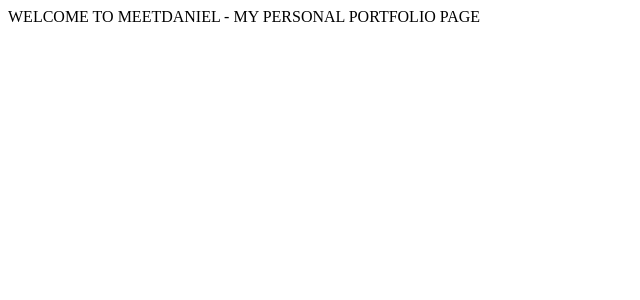
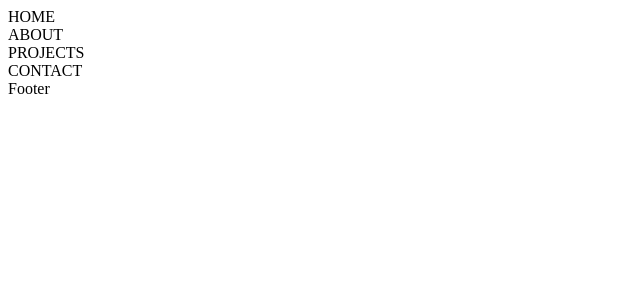
Before and after one commit to R4xx4r/meet-daniel, a Vue app: page / in a window 1280 px wide. Shown: the top 300 px of the page, without its empty margins (0-640 px from the left). Built offline with nearby package versions, Linux system fonts and the light colour scheme.

Commit message:
add sections with placeholder text

```diff
--- a/src/App.vue
+++ b/src/App.vue
@@ -1,20 +1,34 @@
 <template>
   <div id="app">
-    WELCOME TO MEETDANIEL - MY PERSONAL PORTFOLIO PAGE
+
+    <Home />
+
+    <About />
+
+    <Projects />
+
+    <Contact />
+
+    <Footer />
+
   </div>
 </template>
 
 <script>
+  import Home from './components/sections/Home';
+  import About from './components/sections/About';
+  import Projects from './components/sections/Projects';
+  import Contact from './components/sections/Contact';
+  import Footer from './components/sections/Footer';
+
   export default {
-    name: 'app'
+    name: 'meetdaniel',
+    components: {
+      Home,
+      About,
+      Projects,
+      Contact,
+      Footer
+    }
   }
 </script>
-
-<style lang="scss">
-
-  #app:hover {
-    background-color: $color-black;
-    color: $color-white;
-  }
-
-</style>
--- /dev/null
+++ b/src/components/sections/About.vue
@@ -0,0 +1,11 @@
+<template>
+  <section id="about">
+    ABOUT
+  </section>
+</template>
+
+<script>
+  export default {
+    name: 'md-about'
+  }
+</script>
--- /dev/null
+++ b/src/components/sections/Contact.vue
@@ -0,0 +1,11 @@
+<template>
+  <section id="contact">
+    CONTACT
+  </section>
+</template>
+
+<script>
+  export default {
+    name: 'md-contact'
+  }
+</script>
--- /dev/null
+++ b/src/components/sections/Footer.vue
@@ -0,0 +1,11 @@
+<template>
+  <footer>
+    Footer
+  </footer>
+</template>
+
+<script>
+  export default {
+    name: 'md-home'
+  }
+</script>
--- /dev/null
+++ b/src/components/sections/Home.vue
@@ -0,0 +1,11 @@
+<template>
+  <section id="home">
+    HOME
+  </section>
+</template>
+
+<script>
+  export default {
+    name: 'md-home'
+  }
+</script>
--- /dev/null
+++ b/src/components/sections/Projects.vue
@@ -0,0 +1,11 @@
+<template>
+  <section id="projects">
+    PROJECTS
+  </section>
+</template>
+
+<script>
+  export default {
+    name: 'md-projects'
+  }
+</script>
```
